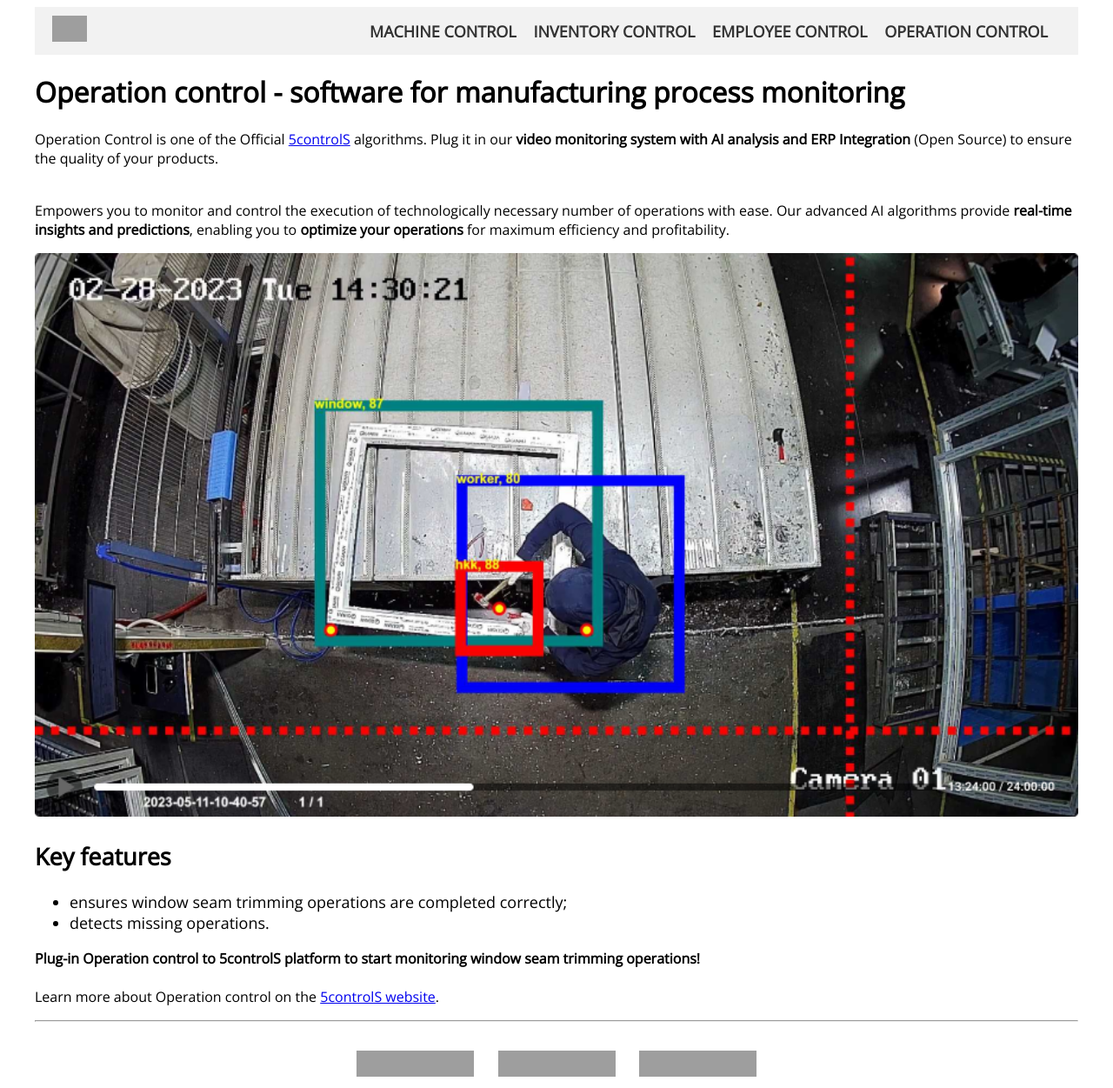
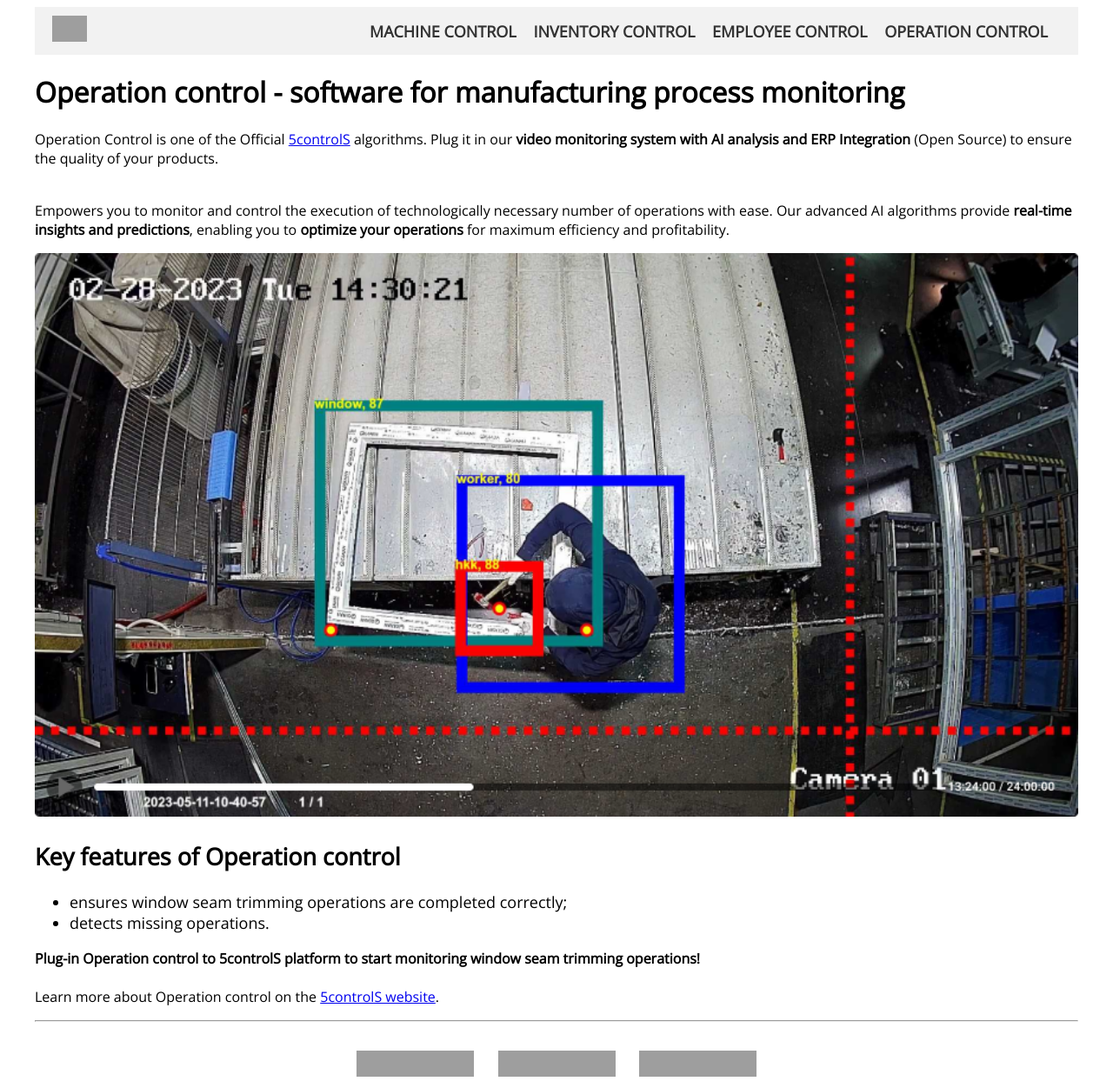
Before and after one commit to 5sControl/5sControl.github.io, a Jekyll site: the page built from operation-control/index.md, in a window 1280 px wide. Shown: the whole page at 87% size. Built offline with Jekyll 4.4.1, drawn with Linux system fonts in a browser that asks for light colours; comment, search, counter and statistics services are not loaded; grey boxes are pictures that could not be loaded.

Commit message:
Update index.md

```diff
--- a/operation-control/index.md
+++ b/operation-control/index.md
@@ -15,7 +15,7 @@ Empowers you to monitor and control the execution of technologically necessary n
   <img alt="Operation control preview" src="./assets/Operation-control.png" width="100%"/>
 </p>
 
-<h2>Key features</h2>
+<h2>Key features of Operation control</h2>
 <ul>
 <li>ensures window seam trimming operations are completed correctly;</li>
 <li>detects missing operations.</li>
```
